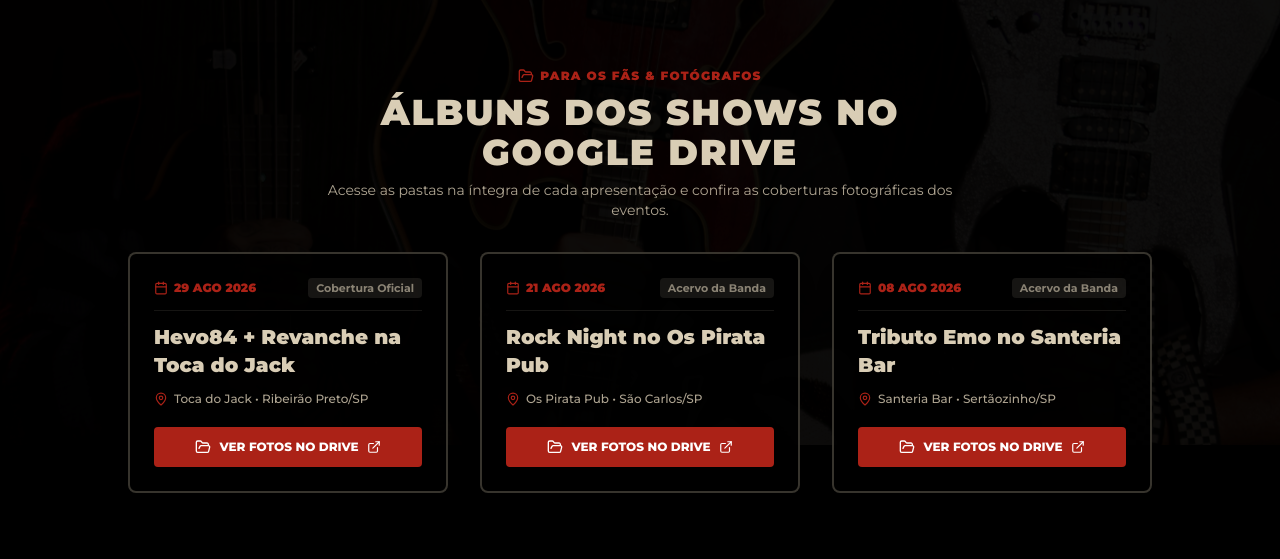
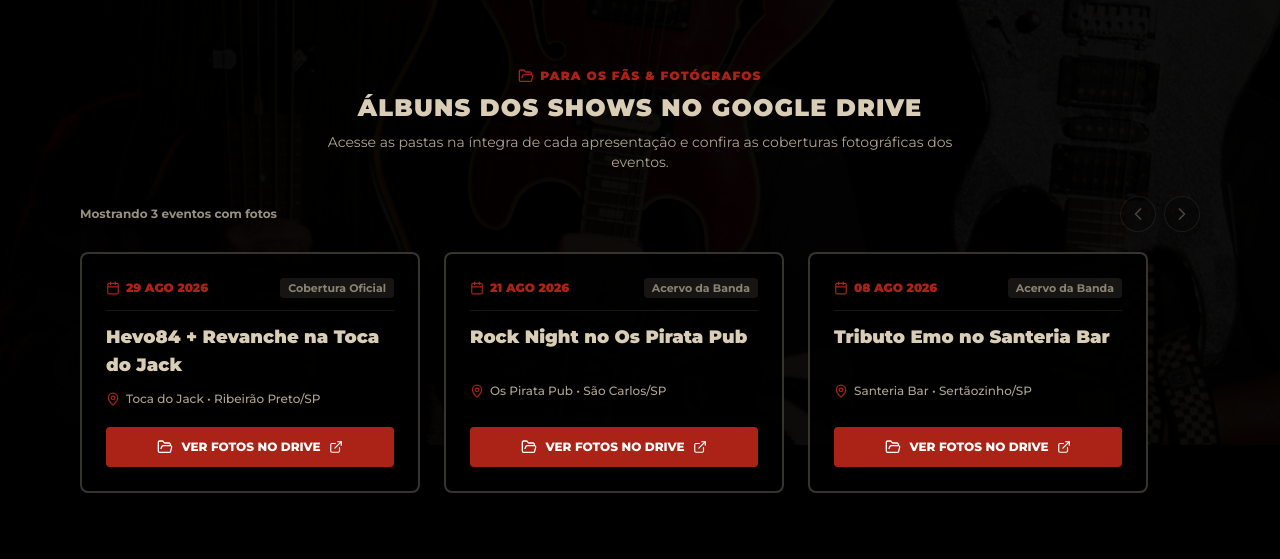
Before and after one commit to FelipeGardenghiDev/revanche-website-v2, a Next.js app: page /fotos in a window 1280 px wide. Shown: the part 355-914 px from the top of the page. Built offline with nearby package versions, Linux system fonts and the light colour scheme; no server answers.

Commit message:
feat(fotos): add event galleries carousel with ISR, adjust font sizes and update band member bios

```diff
--- a/app/banda/page.tsx
+++ b/app/banda/page.tsx
@@ -57,7 +57,7 @@
                 Tendo como espinha dorsal a discografia da <strong>Fresno</strong> — passando por várias fases da banda —, o repertório também inclui sucessos de bandas como Green Day, Blink-182, Linkin Park, Fall Out Boy, My Chemical Romance, Forfun, Hevo84 e NX Zero.
               </p>
               <p>
-                O grupo é formado por músicos com anos de estrada, entregando um show visceral e com identidade própria, trazendo também versões exclusivas que conectam a nostalgia dos anos 2000 à potência do palco ao vivo.
+                O grupo é formado por músicos com anos de estrada, entregando um show autêntico, intenso e com identidade própria, trazendo também versões exclusivas que conectam a nostalgia dos anos 2000 à energia do palco ao vivo.
               </p>
             </div>
 
--- a/app/fotos/page.tsx
+++ b/app/fotos/page.tsx
@@ -5,7 +5,10 @@
 import { Button } from '@/components/ui/Button';
 import { siteConfig } from '@/data/site-config';
 import { bandMembers } from '@/data/members';
-import { eventGalleries } from '@/data/galleries';
+import { getEventGalleries } from '@/lib/galleries/galleries';
+import { EventGalleriesCarousel } from '@/components/fotos/EventGalleriesCarousel';
+
+export const revalidate = 300; // Revalidação a cada 5 minutos
 
 export const metadata: Metadata = {
   title: 'Galeria de Fotos',
@@ -16,7 +19,9 @@
   },
 };
 
-export default function FotosPage() {
+export default async function FotosPage() {
+  const galleries = await getEventGalleries();
+
   return (
     <div className="pt-28 pb-20 lg:pt-36 lg:pb-28">
       <Container size="lg">
@@ -33,63 +38,22 @@
           </p>
         </div>
 
-        {/* Seção de Pastas do Google Drive por Show/Evento */}
-        <div className="mb-20 space-y-8">
+        {/* Seção de Pastas do Google Drive em Formato Carrossel */}
+        <div className="mb-20 space-y-6">
           <div className="text-center max-w-2xl mx-auto space-y-2">
             <span className="text-xs font-black text-[#AB2217] uppercase tracking-widest flex items-center justify-center gap-1.5">
               <FolderOpen className="w-4 h-4" />
               <span>Para os Fãs & Fotógrafos</span>
             </span>
-            <h2 className="text-2xl sm:text-3xl lg:text-4xl font-black text-[#D9CDB5] uppercase tracking-wider">
-              ÁLBUNS DOS SHOWS NO GOOGLE DRIVE
+            <h2 className="text-lg sm:text-xl md:text-2xl font-black text-[#D9CDB5] uppercase tracking-wider">
+              Álbuns dos Shows no Google Drive
             </h2>
-            <p className="text-sm text-[#D9CDB5]/80">
+            <p className="text-xs sm:text-sm text-[#D9CDB5]/80">
               Acesse as pastas na íntegra de cada apresentação e confira as coberturas fotográficas dos eventos.
             </p>
           </div>
 
-          <div className="grid grid-cols-1 md:grid-cols-3 gap-6 sm:gap-8 max-w-5xl mx-auto">
-            {eventGalleries.map((gallery) => (
-              <div
-                key={gallery.id}
-                className="bg-[#000000]/85 border-2 border-[#D9CDB5]/25 hover:border-[#AB2217] p-6 rounded-lg shadow-xl flex flex-col justify-between space-y-5 transition-all group"
-              >
-                <div className="space-y-3">
-                  <div className="flex items-center justify-between border-b border-[#D9CDB5]/10 pb-3">
-                    <span className="inline-flex items-center gap-1.5 text-xs font-black uppercase text-[#AB2217]">
-                      <Calendar className="w-3.5 h-3.5" />
-                      <span>{gallery.date}</span>
-                    </span>
-                    {gallery.photographer && (
-                      <span className="text-[11px] font-bold text-[#D9CDB5]/60 bg-[#D9CDB5]/10 px-2 py-0.5 rounded">
-                        {gallery.photographer}
-                      </span>
-                    )}
-                  </div>
-
-                  <h3 className="text-lg sm:text-xl font-black text-[#D9CDB5] group-hover:text-[#AB2217] transition-colors line-clamp-2">
-                    {gallery.eventName}
-                  </h3>
-
-                  <div className="flex items-center gap-1.5 text-xs text-[#D9CDB5]/80 font-medium">
-                    <MapPin className="w-3.5 h-3.5 text-[#AB2217] shrink-0" />
-                    <span>{gallery.venue} • {gallery.city}</span>
-                  </div>
-                </div>
-
-                <a
-                  href={gallery.driveUrl}
-                  target="_blank"
-                  rel="noopener noreferrer"
-                  className="w-full py-3 px-4 text-xs font-extrabold uppercase bg-[#AB2217] text-[#FFFFFF] hover:bg-[#AB2217]/85 rounded flex items-center justify-center gap-2 transition-colors shadow-md"
-                >
-                  <FolderOpen className="w-4 h-4" />
-                  <span>Ver Fotos no Drive</span>
-                  <ExternalLink className="w-3.5 h-3.5" />
-                </a>
-              </div>
-            ))}
-          </div>
+          <EventGalleriesCarousel galleries={galleries} />
         </div>
 
         {/* Fotos Individuais dos Integrantes */}
--- /dev/null
+++ b/components/fotos/EventGalleriesCarousel.tsx
@@ -0,0 +1,122 @@
+'use client';
+
+import React, { useRef, useState, useEffect } from 'react';
+import { ChevronLeft, ChevronRight, Calendar, MapPin, FolderOpen, ExternalLink } from 'lucide-react';
+import type { EventGallery } from '@/types/site';
+
+interface EventGalleriesCarouselProps {
+  galleries: EventGallery[];
+}
+
+export const EventGalleriesCarousel: React.FC<EventGalleriesCarouselProps> = ({ galleries }) => {
+  const containerRef = useRef<HTMLDivElement>(null);
+  const [canScrollLeft, setCanScrollLeft] = useState(false);
+  const [canScrollRight, setCanScrollRight] = useState(false);
+
+  const checkScroll = () => {
+    if (!containerRef.current) return;
+    const { scrollLeft, scrollWidth, clientWidth } = containerRef.current;
+    setCanScrollLeft(scrollLeft > 10);
+    setCanScrollRight(scrollLeft + clientWidth < scrollWidth - 10);
+  };
+
+  useEffect(() => {
+    checkScroll();
+    window.addEventListener('resize', checkScroll);
+    return () => window.removeEventListener('resize', checkScroll);
+  }, [galleries]);
+
+  const scroll = (direction: 'left' | 'right') => {
+    if (!containerRef.current) return;
+    const cardWidth = containerRef.current.firstElementChild
+      ? (containerRef.current.firstElementChild as HTMLElement).clientWidth + 24
+      : 340;
+    const delta = direction === 'left' ? -cardWidth : cardWidth;
+    containerRef.current.scrollBy({ left: delta, behavior: 'smooth' });
+  };
+
+  if (!galleries || galleries.length === 0) {
+    return null;
+  }
+
+  return (
+    <div className="relative max-w-6xl mx-auto px-1 sm:px-4">
+      {/* Controles do Carrossel (Topo Direito) */}
+      <div className="flex items-center justify-between mb-4">
+        <span className="text-xs font-bold text-[#D9CDB5]/70">
+          Mostrando {galleries.length} {galleries.length === 1 ? 'evento' : 'eventos com fotos'}
+        </span>
+        <div className="flex items-center gap-2">
+          <button
+            type="button"
+            onClick={() => scroll('left')}
+            disabled={!canScrollLeft}
+            aria-label="Ver eventos anteriores"
+            className="w-9 h-9 rounded-full border border-[#D9CDB5]/30 bg-[#000000]/80 text-[#D9CDB5] hover:border-[#AB2217] hover:text-[#AB2217] disabled:opacity-30 disabled:cursor-not-allowed flex items-center justify-center transition-all shadow-md"
+          >
+            <ChevronLeft className="w-5 h-5" />
+          </button>
+          <button
+            type="button"
+            onClick={() => scroll('right')}
+            disabled={!canScrollRight}
+            aria-label="Ver próximos eventos"
+            className="w-9 h-9 rounded-full border border-[#D9CDB5]/30 bg-[#000000]/80 text-[#D9CDB5] hover:border-[#AB2217] hover:text-[#AB2217] disabled:opacity-30 disabled:cursor-not-allowed flex items-center justify-center transition-all shadow-md"
+          >
+            <ChevronRight className="w-5 h-5" />
+          </button>
+        </div>
+      </div>
+
+      {/* Container Carrossel com Scroll-Snap */}
+      <div
+        ref={containerRef}
+        onScroll={checkScroll}
+        className="flex gap-5 sm:gap-6 overflow-x-auto scroll-smooth pb-4 pt-1 snap-x snap-mandatory scrollbar-none [scrollbar-width:none] [-ms-overflow-style:none] [&::-webkit-scrollbar]:hidden"
+      >
+        {galleries.map((gallery) => (
+          <div
+            key={gallery.id}
+            className="w-[280px] sm:w-[320px] md:w-[340px] shrink-0 snap-start bg-[#000000]/85 border-2 border-[#D9CDB5]/25 hover:border-[#AB2217] p-5 sm:p-6 rounded-lg shadow-xl flex flex-col justify-between space-y-5 transition-all group"
+          >
+            <div className="space-y-3">
+              <div className="flex items-center justify-between border-b border-[#D9CDB5]/10 pb-3">
+                <span className="inline-flex items-center gap-1.5 text-xs font-black uppercase text-[#AB2217]">
+                  <Calendar className="w-3.5 h-3.5" />
+                  <span>{gallery.date}</span>
+                </span>
+                {gallery.photographer && (
+                  <span className="text-[11px] font-bold text-[#D9CDB5]/60 bg-[#D9CDB5]/10 px-2 py-0.5 rounded truncate max-w-[120px]">
+                    {gallery.photographer}
+                  </span>
+                )}
+              </div>
+
+              <h3 className="text-base sm:text-lg font-black text-[#D9CDB5] group-hover:text-[#AB2217] transition-colors line-clamp-2 min-h-[3rem]">
+                {gallery.eventName}
+              </h3>
+
+              <div className="flex items-center gap-1.5 text-xs text-[#D9CDB5]/80 font-medium">
+                <MapPin className="w-3.5 h-3.5 text-[#AB2217] shrink-0" />
+                <span className="truncate">
+                  {gallery.venue} • {gallery.city}
+                </span>
+              </div>
+            </div>
+
+            <a
+              href={gallery.driveUrl}
+              target="_blank"
+              rel="noopener noreferrer"
+              className="w-full py-3 px-4 text-xs font-extrabold uppercase bg-[#AB2217] text-[#FFFFFF] hover:bg-[#AB2217]/85 rounded flex items-center justify-center gap-2 transition-colors shadow-md group-hover:shadow-[#AB2217]/30"
+            >
+              <FolderOpen className="w-4 h-4" />
+              <span>Ver Fotos no Drive</span>
+              <ExternalLink className="w-3.5 h-3.5" />
+            </a>
+          </div>
+        ))}
+      </div>
+    </div>
+  );
+};
--- a/data/members.ts
+++ b/data/members.ts
@@ -9,7 +9,7 @@
     imagePosition: 'scale-[1.16] origin-top',
     bioParagraphs: [
       'Músico desde os 13 anos, já participou de diversas bandas locais e projetos paralelos, sempre explorando o universo do rock, do pop e do emo. Já abriu shows de bandas relevantes do cenário emo, como Fresno e McFly.',
-      'Dentre algumas bandas em que passou, estão Patrulha 7 (lançando um álbum autoral, como baixista), Flop, Emopala, Hellboys (alguns singles lançados, também como baixista), Blue Drive, Rafael Puga Trio, entre várias outras — além de ter conhecido artistas renomados no cenário nacional, como NX Zero, Supercombo, Gustavo Bertoni (Scalene) e Emmily Barreto (Far From Alaska e Ego Kill Talent), e ter dividido palco com bandas e artistas como Linkin Park Cover Ribeirão, Kilotones, Ciça Moreira, Soberba, Green Day Cover Ribeirão, e mais.',
+      'Dentre algumas bandas em que passou, estão Patrulha 7 (lançando um álbum autoral, como baixista), Flop, Emopala, Hellboys (alguns singles lançados, também como baixista), Blue Drive, Rafael Puga Trio, entre várias outras — além de ter conhecido artistas renomados no cenário nacional, como Fresno, NX Zero, Hevo84, Supercombo, Gustavo Bertoni (Scalene) e Emmily Barreto (Far From Alaska e Ego Kill Talent), e ter feito participações com bandas e artistas como Linkin Park Cover Ribeirão, Kilotones, Ciça Moreira, Soberba, Green Day Cover Ribeirão, e mais.',
       'Além da banda, é desenvolvedor de software, cientista de dados e professor de música, e ainda teve uma breve carreira como Streamer de jogos indie na Twitch, onde ocasionalmente ainda aparece para interagir com a comunidade e compartilhar momentos divertidos e significativos entre antigos e novos amigos. Em 2023, fundou a banda Revanche para dar voz a um tributo Fresno e espalhar a palavra do emo por onde passar.',
     ],
     socials: {
@@ -39,9 +39,9 @@
     role: 'Baixo / Voz de Apoio',
     image: '/images/integrantes/Yago.jpg',
     bioParagraphs: [
-      'Músico desde os 16 anos, tem uma trajetória marcada pela paixão pela música e pela integridade aos seus princípios. Já abriu shows de artistas relevantes da cena, como o Bruno Sutter em sua turnê de homenagem ao Iron Maiden.',
+      'Músico desde os 16 anos, tem uma trajetória marcada pela paixão pela música e pela integridade aos seus princípios. Já abriu shows de artistas relevantes da cena, como Hevo84, e Bruno Sutter em sua turnê de homenagem ao Iron Maiden.',
       'Além da Revanche, também é baixista da Nevermind (Nirvana Cover) ganhando premiações importantes na cena rock do interior paulista.',
-      'Fora da banda, esbanja carisma e piadas incríveis, além de amar qualquer bebida azul que encontrar.',
+      'Fora da banda, esbanja carisma e piadas incríveis (kkkk), além de amar qualquer bebida azul que encontrar.',
     ],
     socials: {
       instagram: 'https://instagram.com/kdodk138',
--- /dev/null
+++ b/lib/galleries/galleries.ts
@@ -0,0 +1,35 @@
+import type { EventGallery } from '@/types/site';
+import { eventGalleries as fallbackGalleries } from '@/data/galleries';
+
+// Substitua esta URL pelo link RAW do seu Gist com as galerias (ex: .../raw/galerias.json)
+const GALLERIES_GIST_URL =
+  'https://gist.githubusercontent.com/FelipeGardenghiDev/galerias/raw/galerias.json';
+
+export interface GalleriesApiResponse {
+  galerias?: EventGallery[];
+}
+
+/**
+ * Retorna as galerias de shows da Banda Revanche a partir do Gist oficial
+ * com revalidação automática de cache a cada 5 minutos (ISR) e fallback resiliente.
+ */
+export async function getEventGalleries(): Promise<EventGallery[]> {
+  try {
+    const response = await fetch(GALLERIES_GIST_URL, {
+      next: { revalidate: 300 },
+    });
+
+    if (!response.ok) {
+      return fallbackGalleries;
+    }
+
+    const data = (await response.json()) as GalleriesApiResponse;
+    if (Array.isArray(data.galerias) && data.galerias.length > 0) {
+      return data.galerias;
+    }
+
+    return fallbackGalleries;
+  } catch {
+    return fallbackGalleries;
+  }
+}
```
